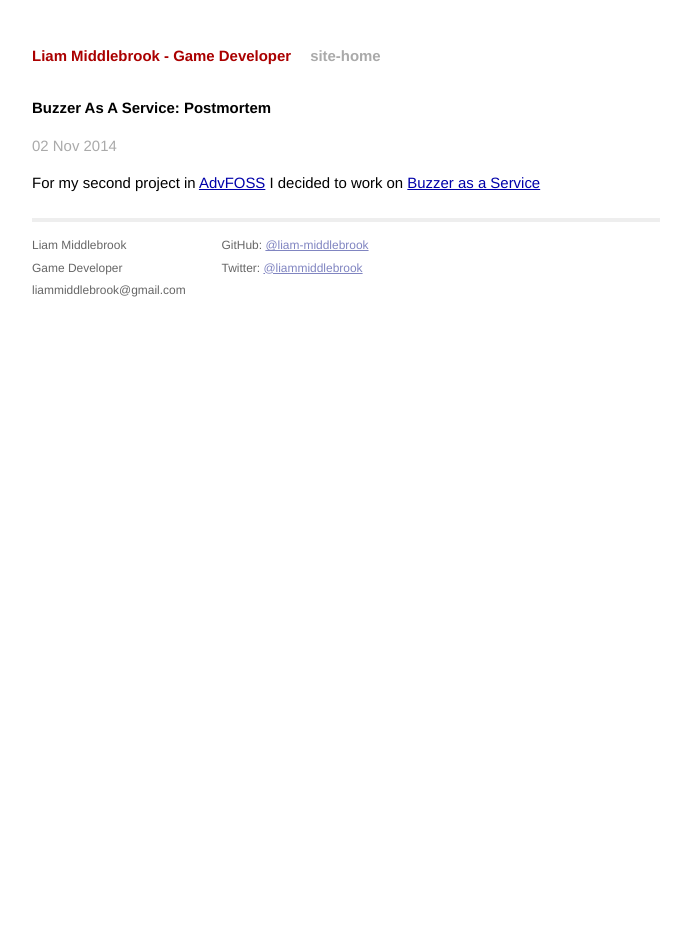
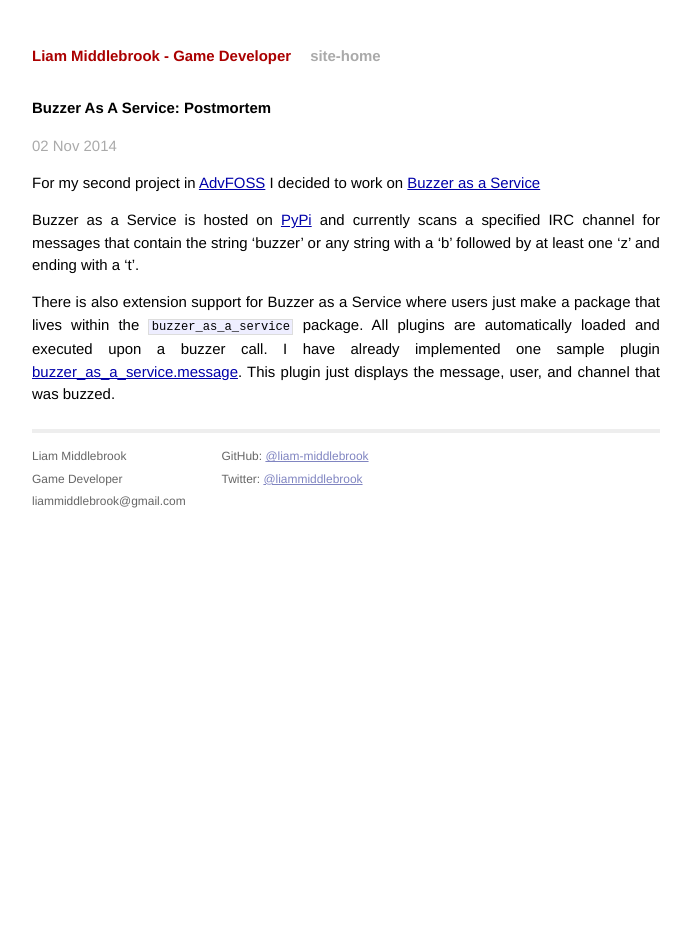
Before and after one commit to liam-middlebrook/blog, a Jekyll site: the page built from _posts/2014-11-02-buzzer-postmortem.markdown, in a window 1280 px wide. Shown: the whole page, without its empty margins (294-985 px from the left). Built offline with Jekyll 4.4.1, drawn with Linux system fonts in a browser that asks for light colours; Markdown is read by kramdown in place of the engine named in the settings.

Commit message:
Updated buzzer postmortem

```diff
--- a/_posts/2014-11-02-buzzer-postmortem.markdown
+++ b/_posts/2014-11-02-buzzer-postmortem.markdown
@@ -5,3 +5,14 @@ tags: [ADVFOSS, Community]
 ---
 For my second project in [AdvFOSS](http://advfoss-ritigm.rhcloud.com) I decided
 to work on [Buzzer as a Service](https://github.com/liam-middlebrook/buzzer-as-a-service)
+
+Buzzer as a Service is hosted on [PyPi](https://pypi.python.org/pypi/buzzer_as_a_service/)
+and currently scans a specified IRC channel for messages that contain the string 'buzzer'
+or any string with a 'b' followed by at least one 'z' and ending with a 't'.
+
+There is also extension support for Buzzer as a Service where users just
+make a package that lives within the `buzzer_as_a_service` package.
+All plugins are automatically loaded and executed upon a buzzer call.
+I have already implemented one sample plugin
+[buzzer_as_a_service.message](https://pypi.python.org/pypi/buzzer_as_a_service.message/).
+This plugin just displays the message, user, and channel that was buzzed.
```
